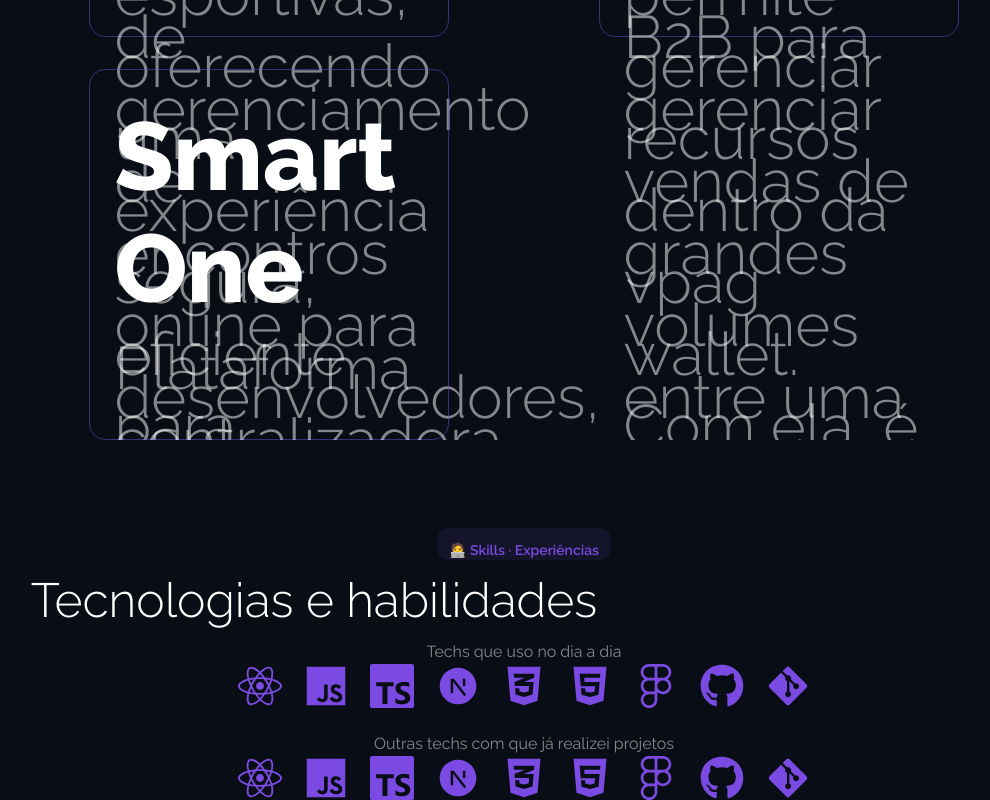
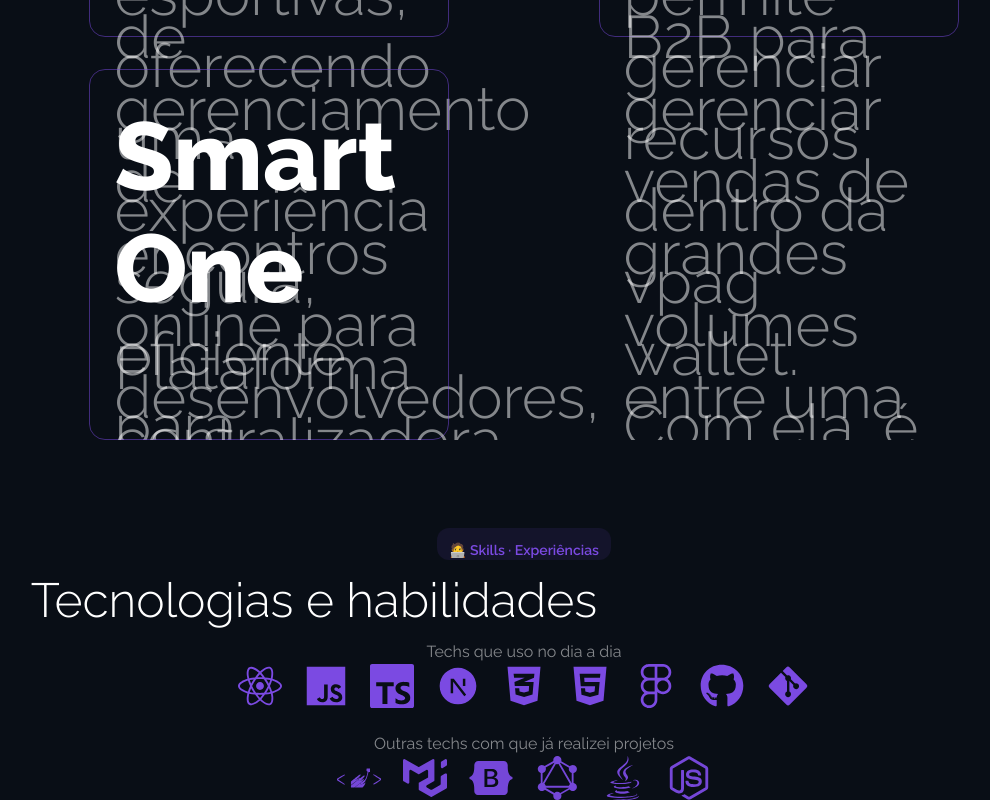
Before and after one commit to italosilva01/italo-portifolio, a Next.js app: page / in a window 1280 px wide. Shown: the part 2688-3488 px from the top of the page, without its empty margins (116-1106 px from the left). Built offline with nearby package versions, Linux system fonts and the light colour scheme.

Commit message:
atualizar branch

```diff
--- /dev/null
+++ b/src/app/components/atons/ToolTipBlack/index.tsx
@@ -0,0 +1,14 @@
+import React, { ReactNode } from 'react';
+import { Tooltip } from '../Tooltip';
+
+interface ToolTipBlackProps extends React.HTMLAttributes<HTMLDivElement> {
+    children: ReactNode;
+    label: string;
+};
+
+export const ToolTipBlack: React.FC<ToolTipBlackProps> = ({ children, label, ...res }) => (
+    <Tooltip.Root {...res}>
+        {children}
+        <Tooltip.Content label={label} />
+    </Tooltip.Root>
+);
--- /dev/null
+++ b/src/app/components/atons/Tooltip/index.tsx
@@ -0,0 +1,36 @@
+import React, { HTMLAttributes } from 'react';
+
+interface TooltipProps extends HTMLAttributes<HTMLDivElement> {
+    label?: string;
+}
+
+const ToolTipRoot: React.FC<TooltipProps> = ({
+    children,
+    className = '',
+    ...rest
+}) => (
+    <div
+        className={`relative flex flex-col items-center group ${className}`}
+        {...rest}
+    >
+        {children}
+    </div>
+);
+
+const ToolTipContent: React.FC<TooltipProps> = ({
+    label = '',
+    className = '',
+    ...rest
+}) => (
+    <div
+        className={`absolute bottom-0 z-10 flex flex-col items-center hidden mb-6 group-hover:flex`}
+        {...rest}
+    >
+        <span className="relative z-10 p-2 text-xs leading-none text-white whitespace-no-wrap bg-black shadow-lg rounded-md">{label}</span>
+    </div>
+);
+
+export const Tooltip = {
+    Root: ToolTipRoot,
+    Content: ToolTipContent,
+};
--- a/src/app/components/atons/WrapprContent/index.tsx
+++ b/src/app/components/atons/WrapprContent/index.tsx
@@ -3,8 +3,8 @@ import { HTMLAttributes, ReactNode } from 'react';
 interface WrapperContentProps extends HTMLAttributes<HTMLDivElement> {
   children: ReactNode;
 }
-const WrapperContent = ({ children, ...res }: WrapperContentProps) => (
-  <div className={`w-11/12 m-auto md:px-7.30% ${res.className}`} {...res}>{children}</div>
+const WrapperContent = ({ children, className = '', ...res }: WrapperContentProps) => (
+  <div className={`w-11/12 m-auto md:px-7.30% ${className}`} {...res}>{children}</div>
 );
 
 export default WrapperContent;
--- a/src/app/components/molecules/MySkills/helpers/index.tsx
+++ b/src/app/components/molecules/MySkills/helpers/index.tsx
@@ -1,27 +1,49 @@
-import { FaCss3Alt, FaHtml5, FaJs, FaReact, FaFigma, FaGithub, FaGitAlt, FaDatabase } from "react-icons/fa";
-import { RiNextjsFill } from "react-icons/ri";
-import { SiTypescript } from "react-icons/si";
+import {
+    FaCss3Alt,
+    FaHtml5,
+    FaJs,
+    FaReact,
+    FaFigma,
+    FaGithub,
+    FaGitAlt,
+    FaBootstrap,
+    FaJava,
+    FaNodeJs,
+} from 'react-icons/fa';
+import { RiNextjsFill } from 'react-icons/ri';
+import { SiTypescript, SiStyledcomponents, SiMui } from 'react-icons/si';
+import { GrGraphQl } from 'react-icons/gr';
 
-const iconsStyle = { className: "text-purple-dark text-[44px] md:text-[66px]", size: 44 }
+const iconsStyle = {
+    className: 'text-purple-dark text-[44px] md:text-[66px]',
+    size: 44,
+};
 
-export const mySkills = [{ title: "React", icon: <FaReact {...iconsStyle} /> },
-{ title: "Javascript", icon: <FaJs {...iconsStyle} /> },
-{ title: "Typescript", icon: <SiTypescript {...iconsStyle} /> },
-{ title: "next", icon: <RiNextjsFill {...iconsStyle} /> },
-{
-    title: "css3", icon: <FaCss3Alt
-        {...iconsStyle} />
-},
-{
-    title: "html5", icon: <FaHtml5
-        {...iconsStyle} />
-},
-{ title: "figma", icon: <FaFigma {...iconsStyle} /> },
-{ title: "github", icon: <FaGithub {...iconsStyle} /> },
-{ title: "git", icon: <FaGitAlt {...iconsStyle} /> },
-    // { title: "postgress", icon: <FaDatabase {...iconsStyle} /> },
-]
+export const mySkills = [
+    { title: 'React', icon: <FaReact {...iconsStyle} /> },
+    { title: 'Javascript', icon: <FaJs {...iconsStyle} /> },
+    { title: 'Typescript', icon: <SiTypescript {...iconsStyle} /> },
+    { title: 'next', icon: <RiNextjsFill {...iconsStyle} /> },
+    {
+        title: 'css3',
+        icon: <FaCss3Alt {...iconsStyle} />,
+    },
+    {
+        title: 'html5',
+        icon: <FaHtml5 {...iconsStyle} />,
+    },
+    { title: 'figma', icon: <FaFigma {...iconsStyle} /> },
+    { title: 'github', icon: <FaGithub {...iconsStyle} /> },
+    { title: 'git', icon: <FaGitAlt {...iconsStyle} /> },
+];
 
-// export const otherSkills = [{
-//     title: "React native", icon:
-// }]
+export const otherSkills = [
+    { title: 'Styled-components', icon: <SiStyledcomponents {...iconsStyle} /> },
+    { title: 'Material UI', icon: <SiMui {...iconsStyle} /> },
+    { title: 'Bootstrap', icon: <FaBootstrap {...iconsStyle} /> },
+    { title: 'GraphQl', icon: <GrGraphQl {...iconsStyle} /> },
+    { title: 'Java', icon: <FaJava {...iconsStyle} /> },
+    {
+        title: 'Node', icon: <FaNodeJs {...iconsStyle} />
+    }
+];
--- a/src/app/components/molecules/MySkills/index.tsx
+++ b/src/app/components/molecules/MySkills/index.tsx
@@ -4,10 +4,10 @@ import ContainerSection from '../../atons/ContainerSection';
 import TitleSection from '../../atons/ShowMyName';
 import Text from '../../atons/Text';
 import { Label } from '../../atons/Label';
-import { mySkills } from './helpers';
+import { mySkills, otherSkills } from './helpers';
+import { ToolTipBlack } from '../../atons/ToolTipBlack';
 
 const MySkills = () => {
-
     return (
         <ContainerSection id="skills" className="max-w-full flex flex-col gap-y-4">
             <Label text="🧑‍💻 Skills" className="block md:hidden" />
@@ -25,21 +25,37 @@ const MySkills = () => {
             />
             <div className="w-full flex flex-col gap-y-6">
                 <div>
-                    <Text content="Techs que uso no dia a dia" className="text-sm text-center mb-6 md:text-2xl" />
+                    <Text
+                        content="Techs que uso no dia a dia"
+                        className="text-sm text-center mb-6 md:text-2xl"
+                    />
                     <div className="flex gap-x-[22px] overflow-x-auto flex-nowrap md:justify-center">
                         {mySkills.map((skill) => (
-                            <div key={skill.title} className="flex flex-col items-center md:text-[66px]">
+                            <div
+                                key={skill.title}
+                                className="flex flex-col items-center md:text-[66px]"
+                            >
                                 {skill.icon}
-                            </div>))}
+                            </div>
+                        ))}
                     </div>
                 </div>
                 <div>
-                    <Text content="Outras techs com que já realizei projetos" className="text-sm text-center mb-6 md:text-2xl" />
-                    <div className="flex gap-x-[22px] overflow-x-auto flex-nowrap md:justify-center">
-                        {mySkills.map((skill) => (
-                            <div key={skill.title} className="flex flex-col items-center md:text-[66px]">
-                                {skill.icon}
-                            </div>))}
+                    <Text
+                        content="Outras techs com que já realizei projetos"
+                        className="text-sm text-center mb-6 md:text-2xl"
+                    />
+                    <div className="flex gap-x-[22px] border-1 border-red-600 mx-auto overflow-x-auto flex-nowrap md:justify-center">
+                        {otherSkills.map((skill) => (
+                            <ToolTipBlack label={skill.title} key={skill.title}>
+                                <div
+                                    key={skill.title}
+                                    className="flex flex-col items-center md:text-[66px] animate-pulse"
+                                >
+                                    {skill.icon}
+                                </div>
+                            </ToolTipBlack>
+                        ))}
                     </div>
                 </div>
             </div>
```
